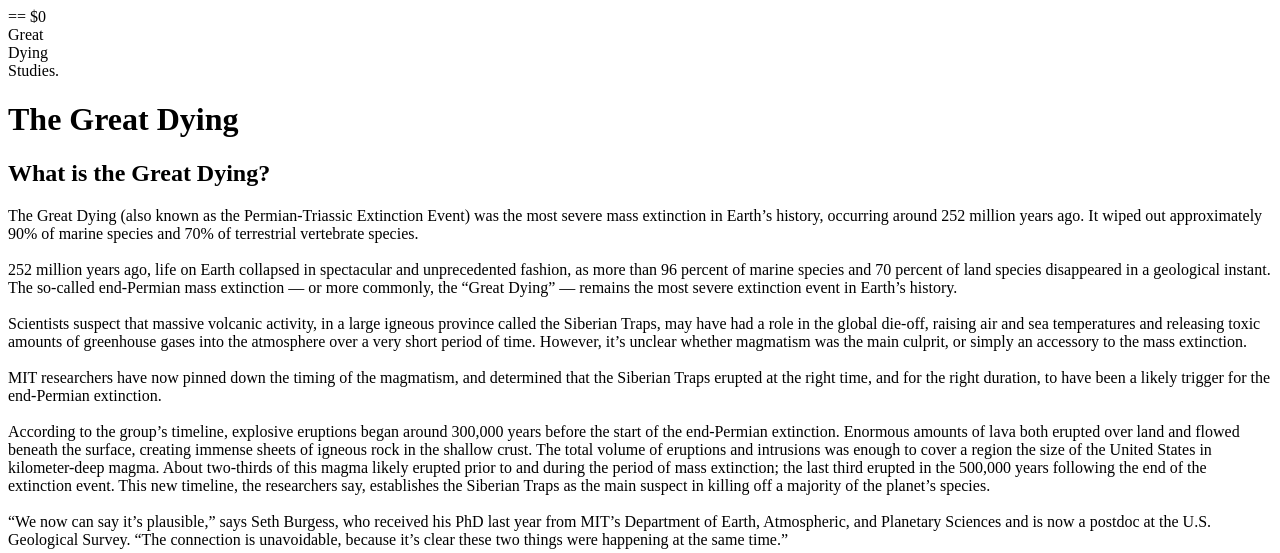
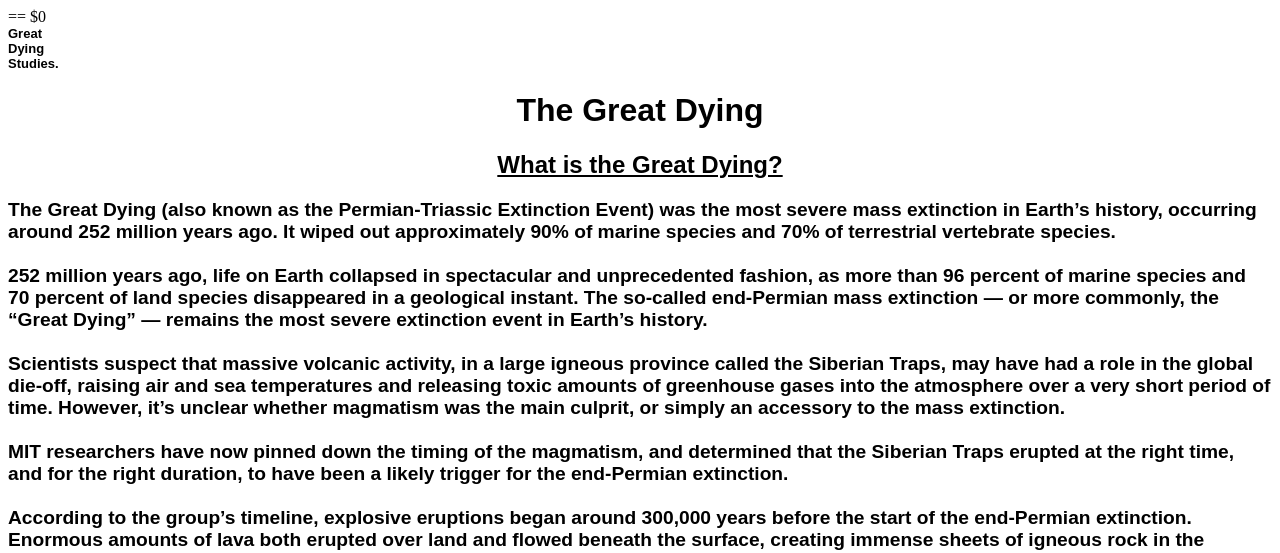
Before and after one commit to MightyRexy/Mighty, a plain HTML site: page docs/index.html in a window 1280 px wide. Shown: the top 553 px of the page. Drawn offline with Linux system fonts and the light colour scheme.

Commit message:
Update index.html

```diff
--- a/docs/index.html
+++ b/docs/index.html
@@ -1,7 +1,7 @@
 <!DOCTYPE html>
 <html dir="ltr" lang="en" class="online"> == $0
     <head>
-        <link rel="stylesheet" href="The Great Dying.css">
+        <link rel="stylesheet" href="style.css">
         <link rel="shortcut icon" type="x-icon" href="Legendary.png">
         <header>
             Great<br>Dying<br>Studies.
```
